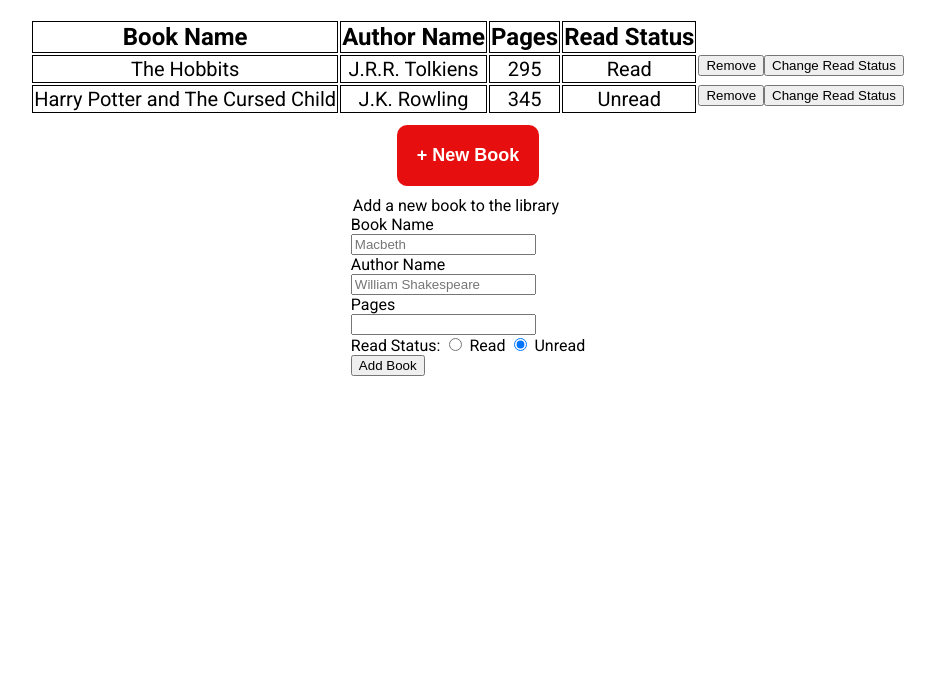
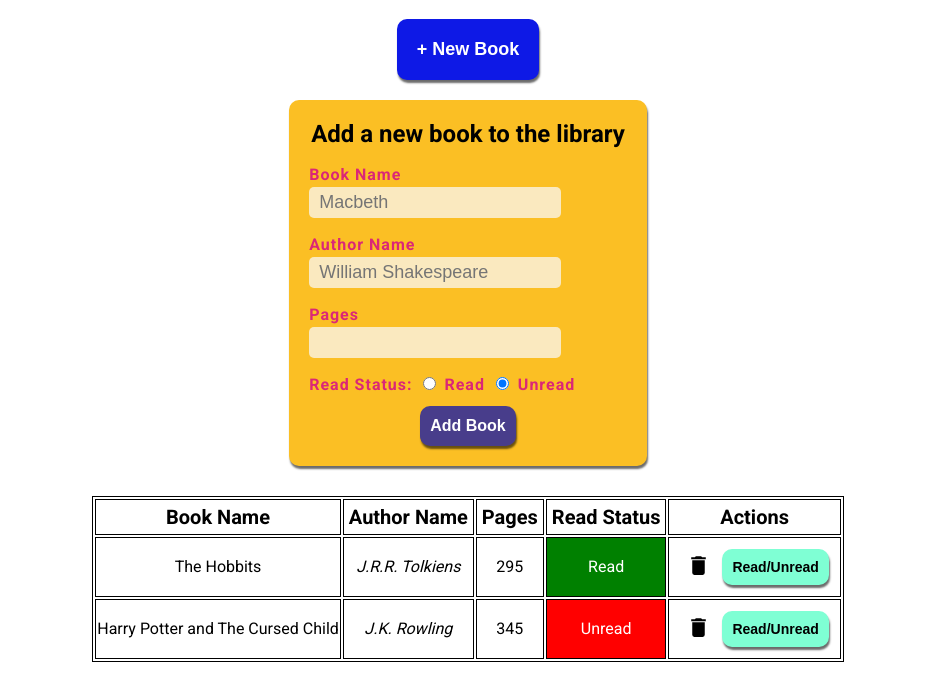
Before and after one commit to abhiv965580/library-project, a plain HTML site: page index.html in a window 1280 px wide. Both pictures are taken after a click on the button "+ New Book". Shown: the part 70-770 px from the top of the page, without its empty margins (172-1107 px from the left). Drawn offline with Linux system fonts and the light colour scheme.

Commit message:
ui improvement

```diff
--- a/index.html
+++ b/index.html
@@ -13,8 +13,6 @@
 </head>
 <body>
     <h1>Welcome to My Library</h1>
-    <table>
-    </table>
     <button id="new-btn">+ New Book</button>
     <form action="#">
         <div class="form">
@@ -47,5 +45,7 @@
             <button type="submit" id="add-btn">Add Book</button>
         </div>
     </form>
+    <table>
+    </table>
 </body>
 </html>
--- a/script.js
+++ b/script.js
@@ -32,9 +32,10 @@ const harryPotter = new Book(
   345,
   "Unread"
 );
+
 myLibrary.push(theHobbits, harryPotter);
 
-function addBookToLibrary() {
+const addBookToLibrary = () => {
   let title = document.querySelector("#book-name").value;
   let author = document.querySelector("#author-name").value;
   let pages = document.querySelector("#pages").value;
@@ -47,21 +48,36 @@ function addBookToLibrary() {
   form.style.display = "none";
 }
 
-function displayBooks() {
-  table.innerHTML = `<tr class='table-heading'>
-    <th>Book Name</th><th>Author Name</th><th>Pages</th>
-    <th>Read Status</th></tr>`;
+const displayBooks = () => {
+  if (myLibrary.length > 0) {
+      table.innerHTML = `
+      <tr class='table-heading'>
+      <th>Book Name</th>
+      <th>Author Name</th>
+      <th>Pages</th>
+      <th>Read Status</th>
+      <th>Actions</th>
+      </tr>
+      `;
     for (var i = 0; i < myLibrary.length; i++) {
       rowEl = document.createElement("tr");
       rowEl.innerHTML =`
       <td>${myLibrary[i].title}</td>
-    <td>${myLibrary[i].author}</td>
+      <td><i>${myLibrary[i].author}</i></td>
       <td>${myLibrary[i].pages}</td>
-    <td>${myLibrary[i].readStatus}</td>
-    <button class="rem-btn" onclick="removeBook(${i})">Remove</button>
-    <button class="read-status-btn" onclick="changeReadStatus(${i})">Change Read Status</button>
+      <td class="${myLibrary[i].readStatus}">${myLibrary[i].readStatus}</td>
+      <td>
+      <div class="btns">
+      <button class="rem-btn" onclick="removeBook(${i})"><img src="./icon/delete.svg" alt="Delete Icon"></button>
+      <button class="read-status-btn" onclick="changeReadStatus(${i})">Read/Unread</button>
+      </div>
+      </td>
       `;
       table.appendChild(rowEl);
+    }
+  }
+  else{
+    table.innerHTML = "";
   }
 }
 
@@ -74,12 +90,12 @@ form.addEventListener("submit", function (event) {
   addBookToLibrary();
 });
 
-function removeBook(index) {
+const removeBook = (index) => {
     myLibrary.splice(index, 1);
     displayBooks();
 }
 
-function changeReadStatus(index) {
+const changeReadStatus = (index) => {
     myLibrary[index].changeReadStatus();
     displayBooks();
 }
--- a/style.css
+++ b/style.css
@@ -5,36 +5,131 @@ body{
     align-items: center;
 }
 
-td,th{
+table{
+    margin: 10px;
+}
+
+td,th,table{
     border: solid 1px black;
     text-align: center;
 }
 
 th{
-    font-size: 24px;
+    padding: 5px;
+    font-size: 20px;
 }
 
 td{
-    font-size: 20px;
+    font-size: 16px;
 }
 
 h1{
     text-align: center;
 }
 
+button{
+    cursor: pointer;
+    border: none;
+}
+
 #new-btn{
-    margin: 10px;
     padding: 20px;
     font-size: 18px;
     color: white;
-    cursor: pointer;
-    background: rgb(230, 14, 14);
+    background: rgb(14, 25, 230);
     font-weight: 800;
-    border: none;
     border-radius: 10px;
-
+    box-shadow: 1px 3px 2px rgb(0 0 0 / 58%);
 }
 
-form {
+.btns{
+    padding: 10px;
+    display: flex;
+    gap: 5px;
+}
+
+.read-status-btn{
+    border-radius: 10px;
+    padding: 10px;
+    display: flex;
+    justify-content: center;
+    align-items: center;
+    font-size: 14px;
+    font-weight: 600;
+    box-shadow: 1px 3px 2px rgb(0 0 0 / 58%);
+    background: aquamarine;
+}
+
+.rem-btn{
+    background: white;
+}
+
+.rem-btn img{
+    height: 25px;
+}
+
+.Read{
+    color: white;
+    background: green;
+}
+
+.Unread{
+    background: red;
+    color: white;
+}
+
+legend{
+    text-align: center;
+    font-weight: 600;
+}
+
+label{
+    font-size: 16px;
+    letter-spacing: 1px;
+    font-weight: 600;
+    color: #db2777;
+}
+
+.form{
+    display: flex;
+    flex-direction: column;
+    gap: 10px;
+}
+
+input{
+    padding: 5px 10px 5px 10px;
+    font-size: 18px;
+    border: none;
+    background: rgba(250, 250, 250, 0.727);
+    color: black;
+    border-radius: 5px;
+}
+
+input:focus{
+    border-radius: 10px;
+    outline: none;
+    border: blueviolet 2px solid;
+}
+
+form{
+    box-shadow: 1px 3px 2px rgb(0 0 0 / 58%);
+    border-radius: 10px;
+    margin: 20px;
+    padding: 20px;
+    background: #fbbf24;
+    font-size: 24px;
     display: none;
 }
+
+#add-btn{
+    padding: 10px;
+    font-weight: 600;
+    align-self: center;
+    width: fit-content;
+    border-radius: 10px;
+    font-size: 16px;
+    height: 40px;
+    color: white;
+    background-color:darkslateblue;
+    box-shadow: 1px 3px 2px rgb(0 0 0 / 58%);
+}
```
Also changed, not shown: icon/delete.svg (added). Lines whose indentation alone changed are shown as unchanged.
